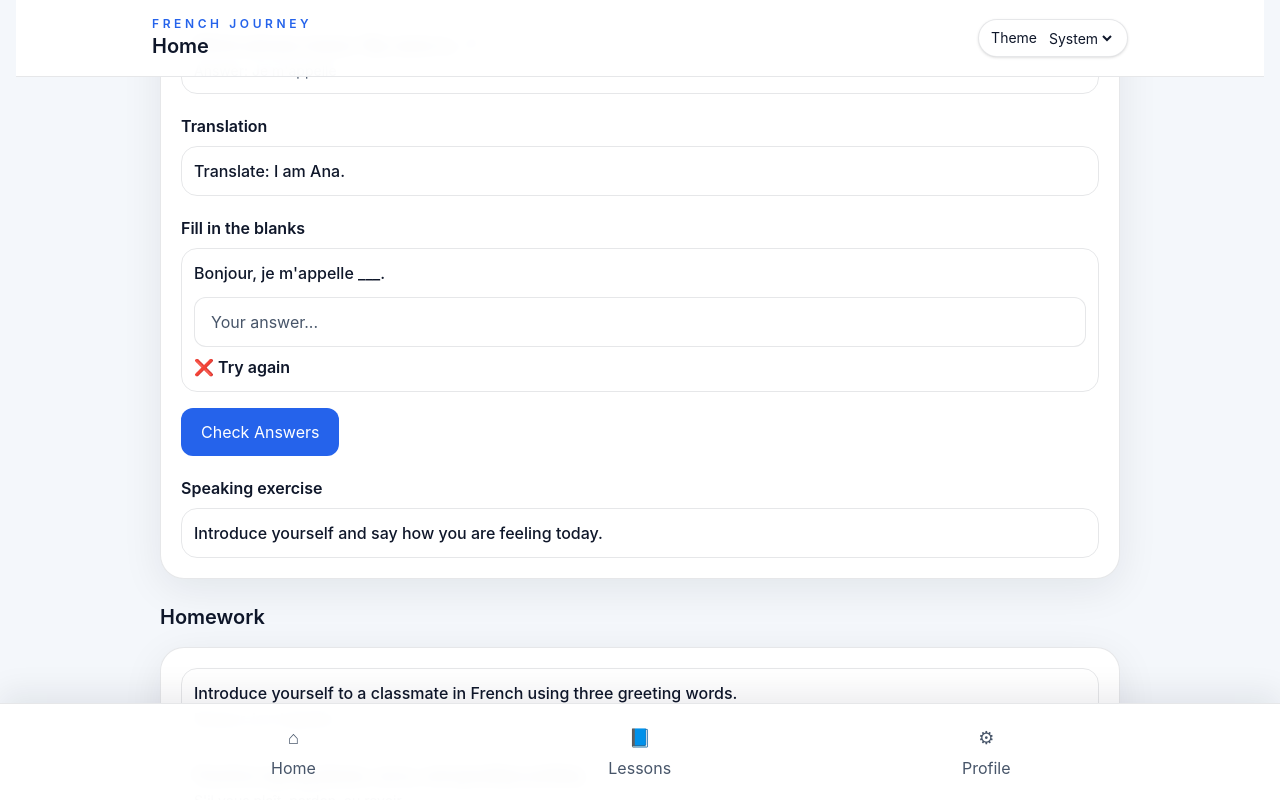
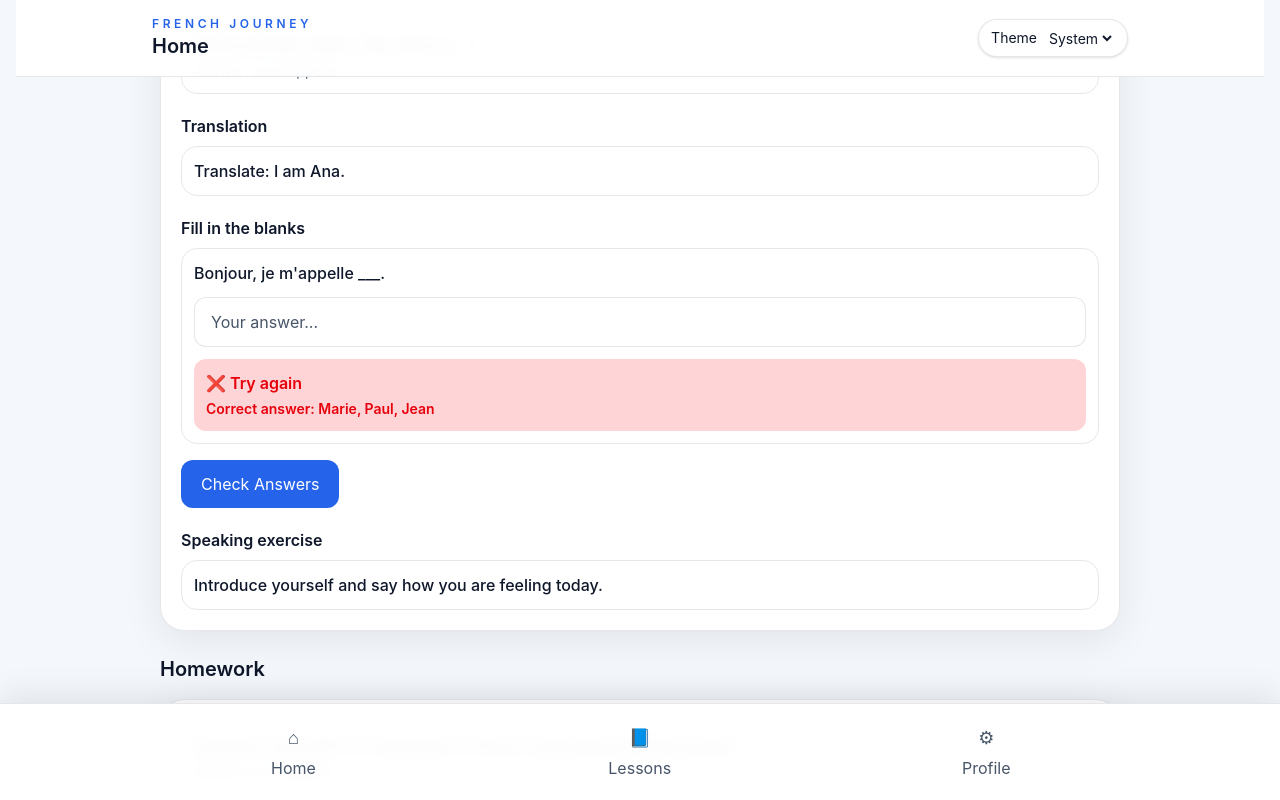
Before and after one commit to kesarakithmin/french-journey, a React (Vite) app: page /lessons/1 in a window 1280 px wide. Both pictures are taken after a click on the button "Check Answers". Shown: the part 3278-4078 px from the top of the page. Built offline with nearby package versions, Linux system fonts and the light colour scheme.

Commit message:
Add Duolingo style answer feedback

```diff
--- a/src/pages/Lesson.tsx
+++ b/src/pages/Lesson.tsx
@@ -226,9 +226,31 @@ console.log("Found lesson:", lesson)
     />
 
     {fillResults[index] !== undefined && (
-      <p className="mt-2 font-semibold">
-        {fillResults[index] ? "✅ Correct!" : "❌ Try again"}
-      </p>
+      <div
+        className={`mt-3 rounded-xl p-3 font-semibold transition-all duration-300 ${
+          fillResults[index]
+            ? "bg-green-500/20 text-green-600"
+            : "bg-red-500/20 text-red-600"
+        }`}
+      >
+        {fillResults[index] ? (
+          <>
+            <p>🎉 Correct!</p>
+            <p className="text-sm mt-1">
+              +10 XP
+            </p>
+          </>
+        ) : (
+          <>
+            <p>❌ Try again</p>
+            <p className="text-sm mt-1">
+              Correct answer:
+              {" "}
+              {lessonAnswers[String(lessonId)]?.[item.prompt]?.join(", ")}
+            </p>
+          </>
+        )}
+      </div>
     )}
   </li>
 ))}
@@ -251,7 +273,11 @@ console.log("Found lesson:", lesson)
                   setFillResults(results)
                   setFillChecked(true)
                 }}
-                className="mt-4 rounded-xl bg-[color:var(--color-primary)] px-5 py-3 font-semibold text-white"
+                className="mt-4 rounded-xl bg-[color:var(--color-primary)] px-5 py-3 font-semibold text-white
+                transition-all duration-200
+                hover:scale-105 hover:shadow-lg
+                active:scale-95
+                cursor-pointer"
               >
                 Check Answers
               </button>
```
